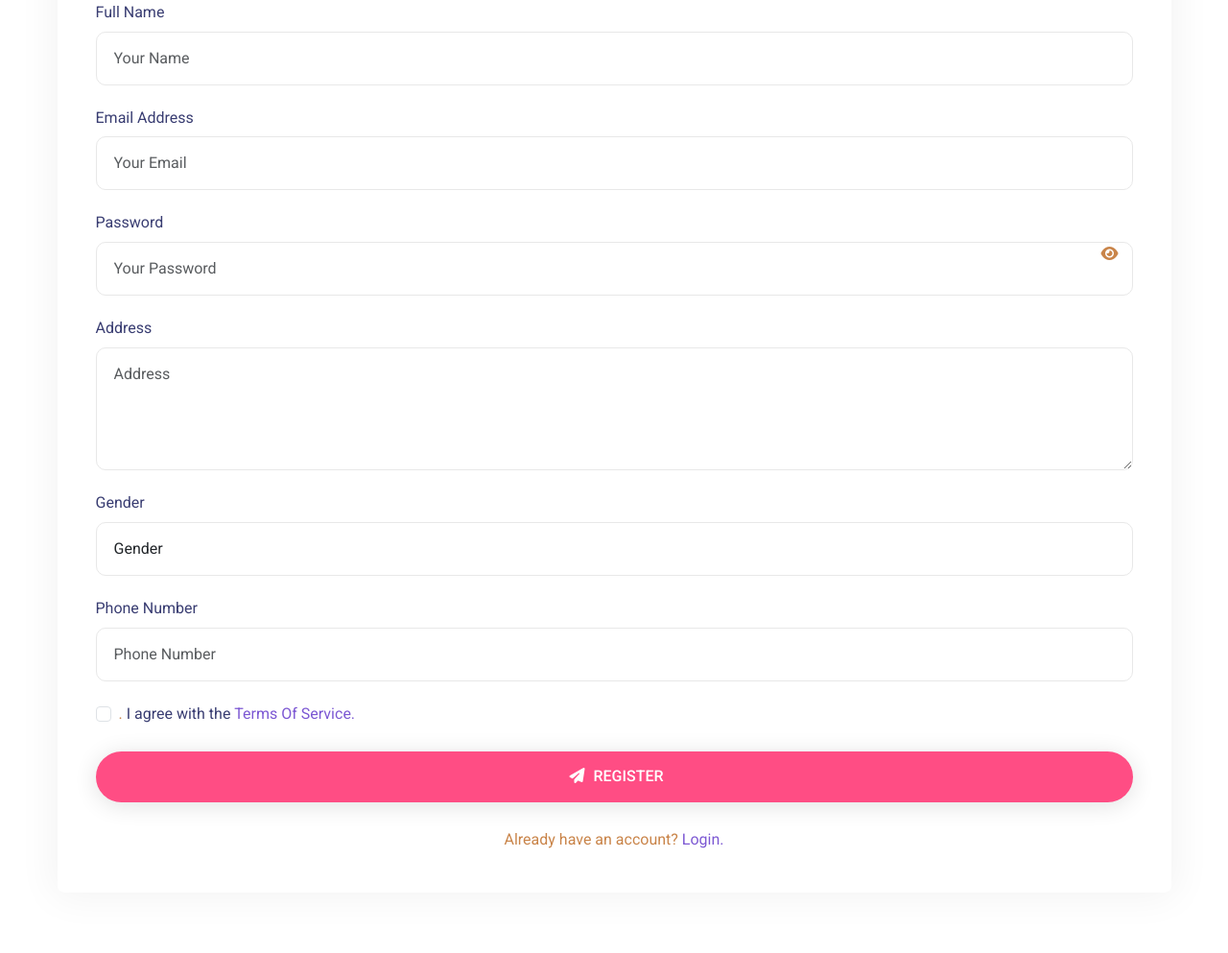
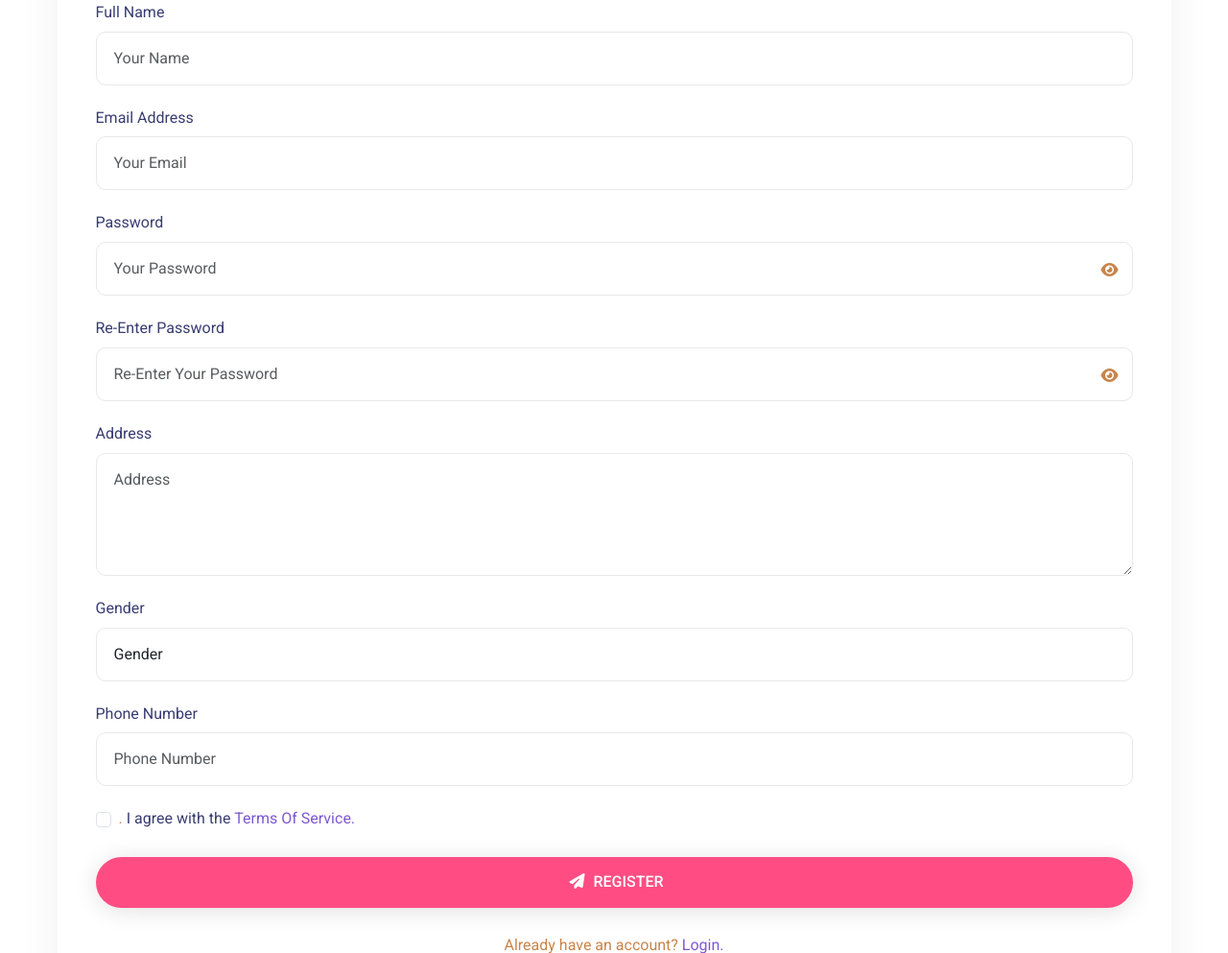
Before and after one commit to Rutvik5o/PetCareHub-All-in-One-solution, a Django app: page /register/ in a window 1280 px wide. Shown: the part 820-1813 px from the top of the page at 96% size. Run offline with Django 5.2, Linux system fonts and the light colour scheme; some libraries are stand-ins or nearby versions; some web fonts are replaced.

Commit message:
fix register eye icon bug

```diff
--- a/myapp/templates/blog-single.html
+++ b/myapp/templates/blog-single.html
@@ -15,7 +15,7 @@
     <title>PetCare Hub: All In One Solution</title>
 
     <!-- favicon -->
-    <link rel="icon" type="image/x-icon" href="//static/img/logo/favicon.png">
+    <link rel="icon" type="image/x-icon" href="//static/img/logo/faviconimg.png">
 
     <!-- css -->
     <link rel="stylesheet" href="/static/css/bootstrap.min.css">
--- a/myapp/templates/register.html
+++ b/myapp/templates/register.html
@@ -1,5 +1,5 @@
 <!DOCTYPE html>
-<html lang="en">
+<html lang="en" xmlns="http://www.w3.org/1999/html">
 
 
 <!-- Mirrored from live.themewild.com/PetCareHub/register.html by HTTrack Website Copier/3.x [XR&CO'2014], Fri, 07 Feb 2025 13:49:36 GMT -->
@@ -96,8 +96,23 @@
                                    title="Password must be at least 8 characters long, contain at least one uppercase letter and one special character.">
 
                             <!-- Eye Icon -->
-                            <i id="togglePassword" class="fas fa-eye position-absolute" style="top: 38px; right: 15px; cursor: pointer;"></i>
+                            <i id="togglePassword" class="fas fa-eye position-absolute" style="top: 55px; right: 15px; cursor: pointer;"></i>
                         </div>
+                            <div class="form-group position-relative">
+                                <label>Re-Enter Password</label>
+                                <input type="password"
+                                   class="form-control"
+                                   name="password2"
+                                   placeholder="Re-Enter Your Password"
+                                   id="password2"
+                                   required
+                                       pattern="^(?=.*[A-Z])(?=.*[^A-Za-z0-9]).{8,}$"
+                                       title="Password must be at least 8 characters long, contain at least one uppercase letter and one special character.">
+
+                                   <!-- Eye Icon for password2 -->
+                               <i id="togglePassword2" class="fas fa-eye position-absolute" style="top: 55px; right: 15px; cursor: pointer;"></i>
+                           </div>
+
 
                             <div class="form-group">
                                 <label>Address</label>
@@ -170,91 +185,30 @@
     <script src="/static/js/wow.min.js"></script>
     <script src="/static/js/main.js"></script>
 <script>
-          const togglePassword = document.querySelector("#togglePassword");
-    const password = document.querySelector("#password");
+document.addEventListener('DOMContentLoaded', function () {
+    const togglePassword = document.querySelector('#togglePassword');
+    const togglePassword2 = document.querySelector('#togglePassword2');
+    const password = document.querySelector('#password');
+    const password2 = document.querySelector('#password2');
+    const termsCheckbox = document.querySelector('#agree');
+    const agreeError = document.querySelector('#agreeError');
+    const phoneNumber = document.querySelector('#phoneNumber');
+    const form = document.querySelector('#registerForm');
 
-    togglePassword.addEventListener("click", function () {
-        // Toggle the type attribute
-        const type = password.getAttribute("type") === "password" ? "text" : "password";
-        password.setAttribute("type", type);
-
-        // Toggle the icon
-        this.classList.toggle("fa-eye");
-        this.classList.toggle("fa-eye-slash");
-    });
-        document.addEventListener('DOMContentLoaded', function() {
-            const formContainer = document.querySelector('.slide-in');
-            formContainer.style.animation = 'slideIn 1s ease-out';
-
-            const togglePassword = document.querySelector('#togglePassword');
-            const password = document.querySelector('#password');
-
-            togglePassword.addEventListener('click', function (e) {
-                // toggle the type attribute
+    // Toggle password visibility for the first password field
+    togglePassword.addEventListener('click', function () {
         const type = password.getAttribute('type') === 'password' ? 'text' : 'password';
         password.setAttribute('type', type);
-                // toggle the eye slash icon
+        this.classList.toggle('fa-eye');
         this.classList.toggle('fa-eye-slash');
     });
 
-            const phoneNumber = document.querySelector('#phoneNumber');
-            const phoneError = document.querySelector('#phoneError');
-
-            phoneNumber.addEventListener('input', function (e) {
-                if (this.value.length > 10) {
-                    this.value = this.value.slice(0, 10);
-                }
-            });
-
-            phoneNumber.addEventListener('blur', function (e) {
-                if (this.value.length !== 10) {
-                    phoneError.classList.remove('hidden');
-                } else {
-                    phoneError.classList.add('hidden');
-                }
-            });
-
-            const registerForm = document.querySelector('#registerForm');
-            registerForm.addEventListener('submit', function (e) {
-                if (phoneNumber.value.length !== 10) {
-                    e.preventDefault();
-                    phoneError.classList.remove('hidden');
-                }
-            });
-        });
-
-
-        document.addEventListener('DOMContentLoaded', function () {
-    const password = document.querySelector('#password');
-    const form = document.querySelector('form');
-
-    // Password validation pattern
-    const passwordPattern = /^(?=.*[A-Z])(?=.*[^A-Za-z0-9]).{8,}$/;
-
-    form.addEventListener('submit', function (e) {
-        if (!passwordPattern.test(password.value)) {
-            e.preventDefault();
-            alert("Password must be at least 8 characters long, contain at least one uppercase letter and one special character.");
-        }
-    });
-});
-
-
-
-    document.addEventListener('DOMContentLoaded', function () {
-        const form = document.querySelector('#registerForm');
-        const password = document.querySelector('#password');
-        const togglePassword = document.querySelector('#togglePassword');
-        const termsCheckbox = document.querySelector('#agree');
-        const agreeError = document.querySelector('#agreeError');
-        const phoneNumber = document.querySelector('#phoneNumber');
-
-        // Toggle Password Visibility
-        togglePassword.addEventListener("click", function () {
-            const type = password.getAttribute("type") === "password" ? "text" : "password";
-            password.setAttribute("type", type);
-            this.classList.toggle("fa-eye");
-            this.classList.toggle("fa-eye-slash");
+    // Toggle password visibility for the re-enter password field
+    togglePassword2.addEventListener('click', function () {
+        const type = password2.getAttribute('type') === 'password' ? 'text' : 'password';
+        password2.setAttribute('type', type);
+        this.classList.toggle('fa-eye');
+        this.classList.toggle('fa-eye-slash');
     });
 
     // Limit phone number to 10 digits
@@ -264,18 +218,25 @@
         }
     });
 
-        // Form submit validations
+    // ✅ Final Form Validation
     form.addEventListener('submit', function (e) {
         const passwordPattern = /^(?=.*[A-Z])(?=.*[^A-Za-z0-9]).{8,}$/;
 
-            // Password validation
+        // Password strength validation
         if (!passwordPattern.test(password.value)) {
             e.preventDefault();
             alert("Password must be at least 8 characters long, contain at least one uppercase letter and one special character.");
             return;
         }
 
-            // Terms of service checkbox
+        // Password match validation
+        if (password.value !== password2.value) {
+            e.preventDefault();
+            alert("Passwords do not match. Please re-enter them correctly.");
+            return;
+        }
+
+        // Terms of service checkbox validation
         if (!termsCheckbox.checked) {
             e.preventDefault();
             agreeError.style.display = 'block';
@@ -285,18 +246,8 @@
         }
     });
 });
-termsCheckbox.addEventListener('change', function () {
-    if (this.checked) {
-        agreeError.style.display = 'none';
-    }
-});
+</script>
 
-
-
-
-
-
-    </script>
 
 </body>
 
--- a/myapp/templates/vetBlogSingle.html
+++ b/myapp/templates/vetBlogSingle.html
@@ -15,7 +15,7 @@
     <title>PetCare Hub: All In One Solution</title>
 
     <!-- favicon -->
-    <link rel="icon" type="image/x-icon" href="//static/img/logo/favicon.png">
+    <link rel="icon" type="image/x-icon" href="//static/img/logo/faviconimg.png">
 
     <!-- css -->
     <link rel="stylesheet" href="/static/css/bootstrap.min.css">
```
Also changed, not shown: db.sqlite3, myapp/templates/vetRegister.html (line endings or trailing spaces), 2 other files. Lines whose indentation alone changed are shown as unchanged.
